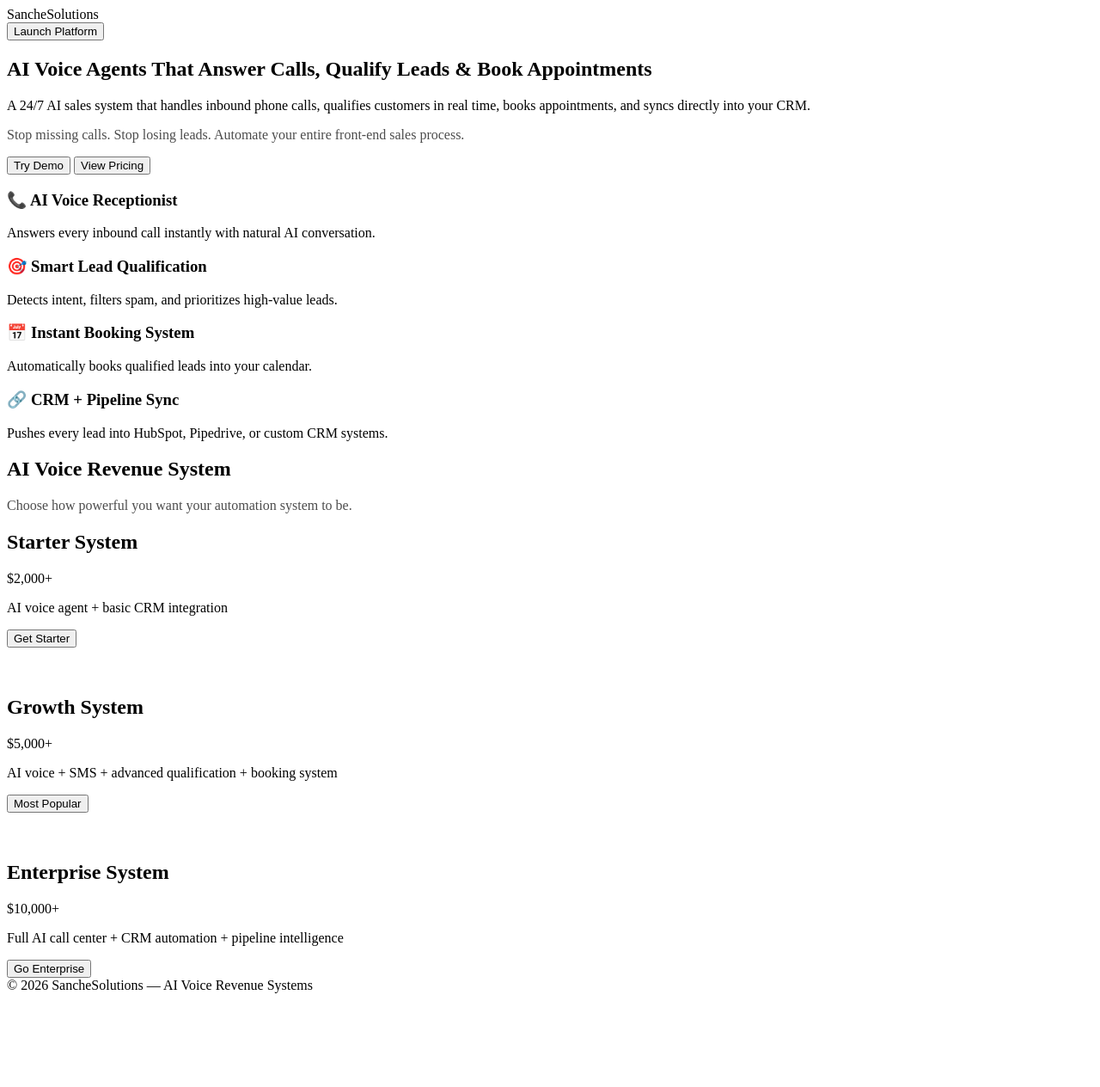
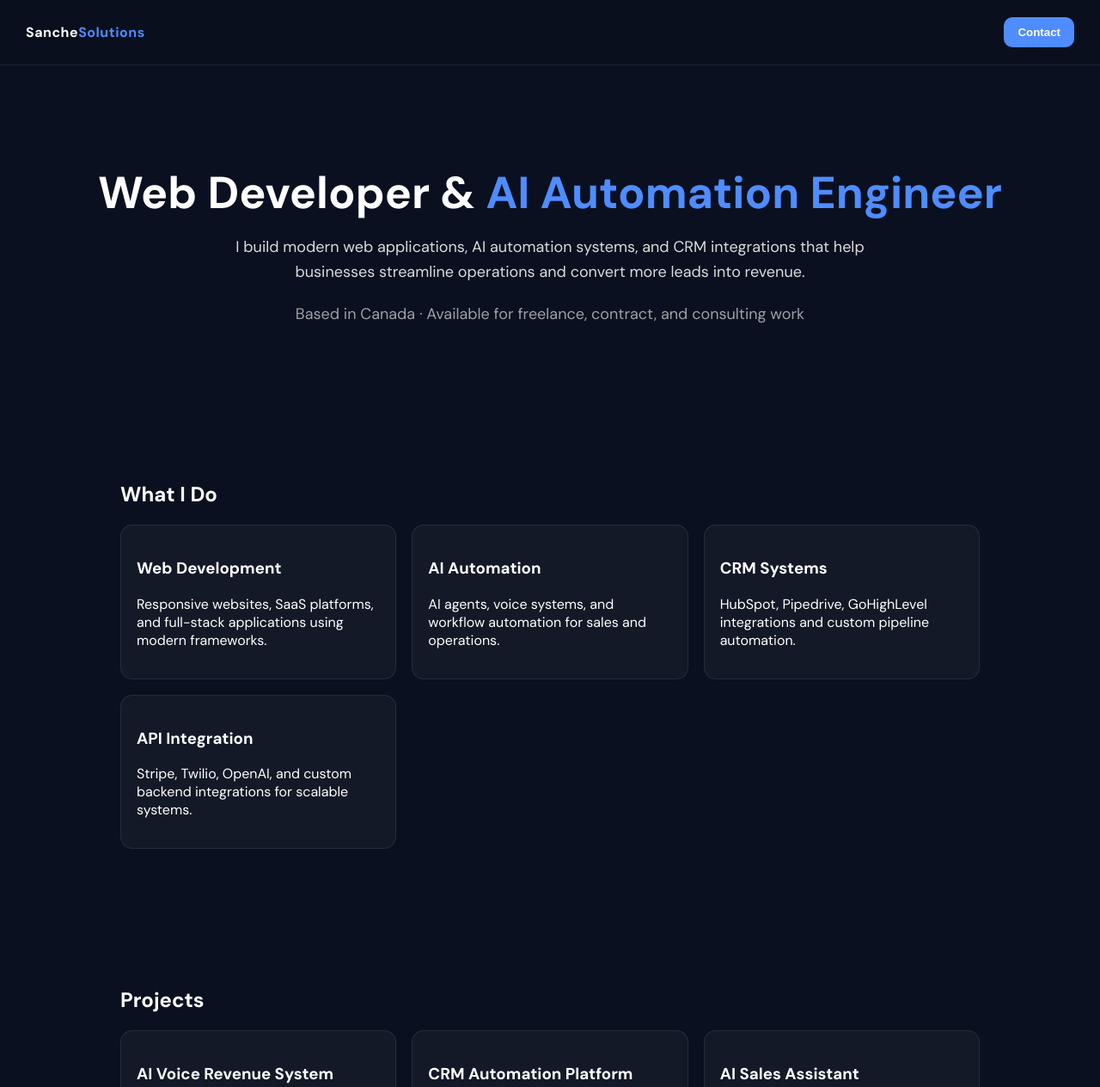
Before and after one commit to Goldylox752/Sanchesolutions, a website: page index.html in a window 1280 px wide. Shown: the top 1264 px of the page at 86% size. Before the commit the page ends 1163 px from the top, so only its background shows below. Drawn offline with Linux system fonts and the light colour scheme.

Commit message:
Update index.html

```diff
--- a/index.html
+++ b/index.html
@@ -1,145 +1,213 @@
+<!DOCTYPE html>
+<html lang="en">
+<head>
+<meta charset="UTF-8" />
+<meta name="viewport" content="width=device-width, initial-scale=1.0"/>
+<title>SancheSolutions · Web Development & AI Automation</title>
+
+<link href="https://fonts.googleapis.com/css2?family=DM+Sans:wght@300;400;500;600;700&display=swap" rel="stylesheet">
+
+<style>
+body {
+  margin: 0;
+  font-family: 'DM Sans', sans-serif;
+  background: #0b1020;
+  color: white;
+}
+
+/* NAV */
+nav {
+  display:flex;
+  justify-content:space-between;
+  align-items:center;
+  padding:20px 30px;
+  position:sticky;
+  top:0;
+  background:rgba(10,15,30,0.8);
+  backdrop-filter: blur(10px);
+  border-bottom:1px solid rgba(255,255,255,0.08);
+}
+
+.logo {
+  font-weight:800;
+  letter-spacing:0.5px;
+}
+
+.logo span { color:#4f8cff; }
+
+.btn {
+  background:#4f8cff;
+  border:none;
+  padding:10px 16px;
+  color:white;
+  border-radius:10px;
+  cursor:pointer;
+  font-weight:600;
+}
+
+/* HERO */
+.hero {
+  text-align:center;
+  padding:120px 20px 70px;
+}
+
+.hero h1 {
+  font-size:52px;
+  margin:0;
+  line-height:1.1;
+}
+
+.hero h1 span {
+  color:#4f8cff;
+}
+
+.hero p {
+  max-width:750px;
+  margin:20px auto;
+  opacity:0.85;
+  line-height:1.6;
+  font-size:18px;
+}
+
+/* SECTIONS */
+.section {
+  max-width:1000px;
+  margin:auto;
+  padding:70px 20px;
+}
+
+.grid {
+  display:grid;
+  grid-template-columns:repeat(auto-fit,minmax(260px,1fr));
+  gap:18px;
+  margin-top:20px;
+}
+
+.card {
+  background:rgba(255,255,255,0.04);
+  border:1px solid rgba(255,255,255,0.08);
+  border-radius:14px;
+  padding:18px;
+}
+
+/* CTA */
+.cta {
+  text-align:center;
+  padding:80px 20px;
+}
+
+.cta-box {
+  max-width:600px;
+  margin:auto;
+  padding:30px;
+  border:1px solid rgba(255,255,255,0.1);
+  border-radius:16px;
+  background:rgba(255,255,255,0.03);
+}
+
+footer {
+  text-align:center;
+  padding:40px;
+  opacity:0.6;
+}
+</style>
+</head>
+
 <body>
 
 <nav>
   <div class="logo">Sanche<span>Solutions</span></div>
-  <button class="btn" onclick="goApp()">Launch Platform</button>
+  <button class="btn" onclick="contact()">Contact</button>
 </nav>
 
+<!-- HERO -->
 <section class="hero">
-  <h1>AI Voice Agents That <span>Answer Calls, Qualify Leads & Book Appointments</span></h1>
+  <h1>Web Developer & <span>AI Automation Engineer</span></h1>
 
   <p>
-    A 24/7 AI sales system that handles inbound phone calls, qualifies customers in real time,
-    books appointments, and syncs directly into your CRM.
+    I build modern web applications, AI automation systems, and CRM integrations
+    that help businesses streamline operations and convert more leads into revenue.
   </p>
 
-  <p style="opacity:0.7">
-    Stop missing calls. Stop losing leads. Automate your entire front-end sales process.
+  <p style="opacity:0.6">
+    Based in Canada · Available for freelance, contract, and consulting work
   </p>
+</section>
 
-  <div class="cta">
-    <button class="btn" onclick="startFree()">Try Demo</button>
-    <button class="btn secondary" onclick="scrollToPricing()">View Pricing</button>
+<!-- SKILLS -->
+<section class="section">
+  <h2>What I Do</h2>
+
+  <div class="grid">
+
+    <div class="card">
+      <h3>Web Development</h3>
+      <p>Responsive websites, SaaS platforms, and full-stack applications using modern frameworks.</p>
+    </div>
+
+    <div class="card">
+      <h3>AI Automation</h3>
+      <p>AI agents, voice systems, and workflow automation for sales and operations.</p>
+    </div>
+
+    <div class="card">
+      <h3>CRM Systems</h3>
+      <p>HubSpot, Pipedrive, GoHighLevel integrations and custom pipeline automation.</p>
+    </div>
+
+    <div class="card">
+      <h3>API Integration</h3>
+      <p>Stripe, Twilio, OpenAI, and custom backend integrations for scalable systems.</p>
+    </div>
+
   </div>
 </section>
 
-<section class="features">
+<!-- PROJECTS -->
+<section class="section">
+  <h2>Projects</h2>
+
+  <div class="grid">
 
     <div class="card">
-    <h3>📞 AI Voice Receptionist</h3>
-    <p>Answers every inbound call instantly with natural AI conversation.</p>
+      <h3>AI Voice Revenue System</h3>
+      <p>AI voice agent that answers calls, qualifies leads, and books appointments.</p>
     </div>
 
     <div class="card">
-    <h3>🎯 Smart Lead Qualification</h3>
-    <p>Detects intent, filters spam, and prioritizes high-value leads.</p>
+      <h3>CRM Automation Platform</h3>
+      <p>Automated lead tracking, follow-up sequences, and pipeline management system.</p>
     </div>
 
     <div class="card">
-    <h3>📅 Instant Booking System</h3>
-    <p>Automatically books qualified leads into your calendar.</p>
+      <h3>AI Sales Assistant</h3>
+      <p>AI-driven follow-up system that converts inbound leads into booked calls.</p>
     </div>
 
-  <div class="card">
-    <h3>🔗 CRM + Pipeline Sync</h3>
-    <p>Pushes every lead into HubSpot, Pipedrive, or custom CRM systems.</p>
   </div>
-
 </section>
 
-<section class="pricing" id="pricing">
-
-  <h2>AI Voice Revenue System</h2>
-  <p style="opacity:0.7">
-    Choose how powerful you want your automation system to be.
+<!-- CTA -->
+<section class="cta">
+  <div class="cta-box">
+    <h2>Let’s Work Together</h2>
+    <p>
+      Open to freelance development, AI automation projects, and system builds for businesses.
     </p>
 
-  <div class="price-box">
-    <h2>Starter System</h2>
-    <div class="price">$2,000+</div>
-    <p>AI voice agent + basic CRM integration</p>
-    <button class="btn" onclick="upgrade('starter')">Get Starter</button>
+    <button class="btn" onclick="contact()">Get In Touch</button>
   </div>
-
-  <br><br>
-
-  <div class="price-box">
-    <h2>Growth System</h2>
-    <div class="price">$5,000+</div>
-    <p>AI voice + SMS + advanced qualification + booking system</p>
-    <button class="btn" onclick="upgrade('growth')">Most Popular</button>
-  </div>
-
-  <br><br>
-
-  <div class="price-box">
-    <h2>Enterprise System</h2>
-    <div class="price">$10,000+</div>
-    <p>Full AI call center + CRM automation + pipeline intelligence</p>
-    <button class="btn" onclick="upgrade('enterprise')">Go Enterprise</button>
-  </div>
-
 </section>
 
 <footer>
-  © 2026 SancheSolutions — AI Voice Revenue Systems
+  © 2026 SancheSolutions · Web Development & AI Automation
 </footer>
 
 <script>
-
-const API_URL = "https://YOUR-BACKEND.onrender.com";
-
-function getUserId(){
-  let id = localStorage.getItem("user_id");
-  if(!id){
-    id = crypto.randomUUID();
-    localStorage.setItem("user_id", id);
+function contact(){
+  window.location.href = "mailto:youremail@example.com?subject=Project%20Inquiry";
 }
-  return id;
-}
-
-function goApp(){
-  window.location.href = "/app.html";
-}
-
-function startFree(){
-  localStorage.setItem("plan", "demo");
-  alert("Demo launched");
-  goApp();
-}
-
-function scrollToPricing(){
-  document.getElementById("pricing").scrollIntoView({ behavior: "smooth" });
-}
-
-async function upgrade(plan){
-
-  const user_id = getUserId();
-  const email = prompt("Enter email for checkout:");
-
-  if(!email) return;
-
-  try {
-    const res = await fetch(API_URL + "/create-checkout", {
-      method: "POST",
-      headers: { "Content-Type": "application/json" },
-      body: JSON.stringify({ user_id, email, plan })
-    });
-
-    const data = await res.json();
-
-    if(data?.url){
-      window.location.href = data.url;
-    } else {
-      alert("Stripe checkout failed");
-    }
-
-  } catch (err) {
-    console.error(err);
-    alert("Payment system error");
-  }
-}
-
 </script>
 
 </body>
+</html>
```
Lines whose indentation alone changed are shown as unchanged.
